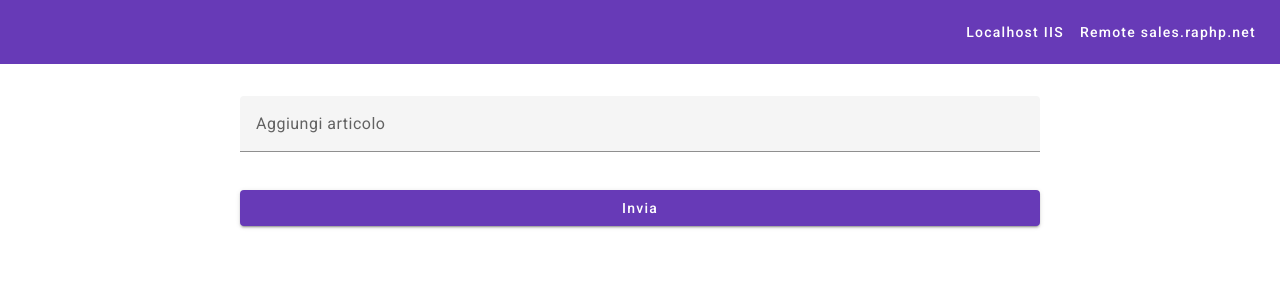
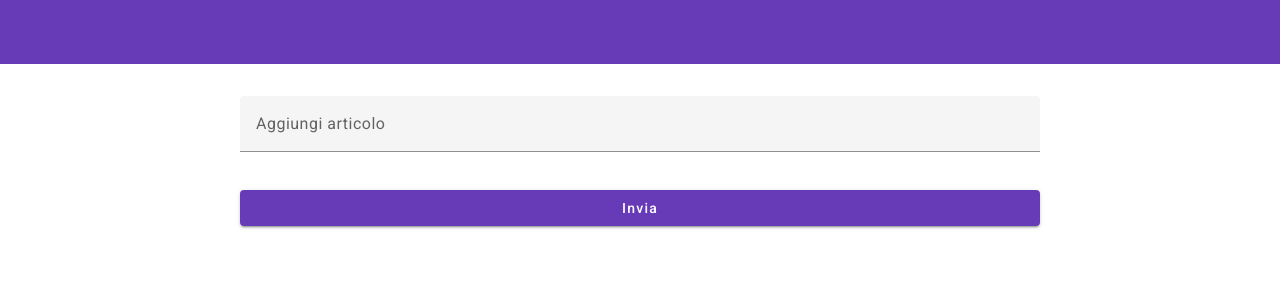
Before and after one commit to lurgoyf82/AngularSales, an Angular app: page / in a window 1280 px wide. Shown: the top 300 px of the page. Built offline with nearby package versions, Linux system fonts and the light colour scheme.

Commit message:
Disable local backend option in toolbar
Commented out the Localhost IIS button and spacer in `toolbar.component.html`, while keeping the Remote sales.raphp.net button active. This change effectively disables the local backend selection in the toolbar.

```diff
--- a/src/app/layout/toolbar/toolbar.component.html
+++ b/src/app/layout/toolbar/toolbar.component.html
@@ -1,5 +1,5 @@
 <mat-toolbar color="primary" class="toolbar">
-  <span class="spacer"></span>
+  <!--<span class="spacer"></span>
   <button mat-button (click)="selectBackend('local')" [disabled]="currentUrl === LOCAL_IIS">Localhost IIS</button>
-  <button mat-button (click)="selectBackend('aws')" [disabled]="currentUrl === AWS_URL">Remote sales.raphp.net</button>
+  <button mat-button (click)="selectBackend('aws')" [disabled]="currentUrl === AWS_URL">Remote sales.raphp.net</button> -->
 </mat-toolbar>
```
